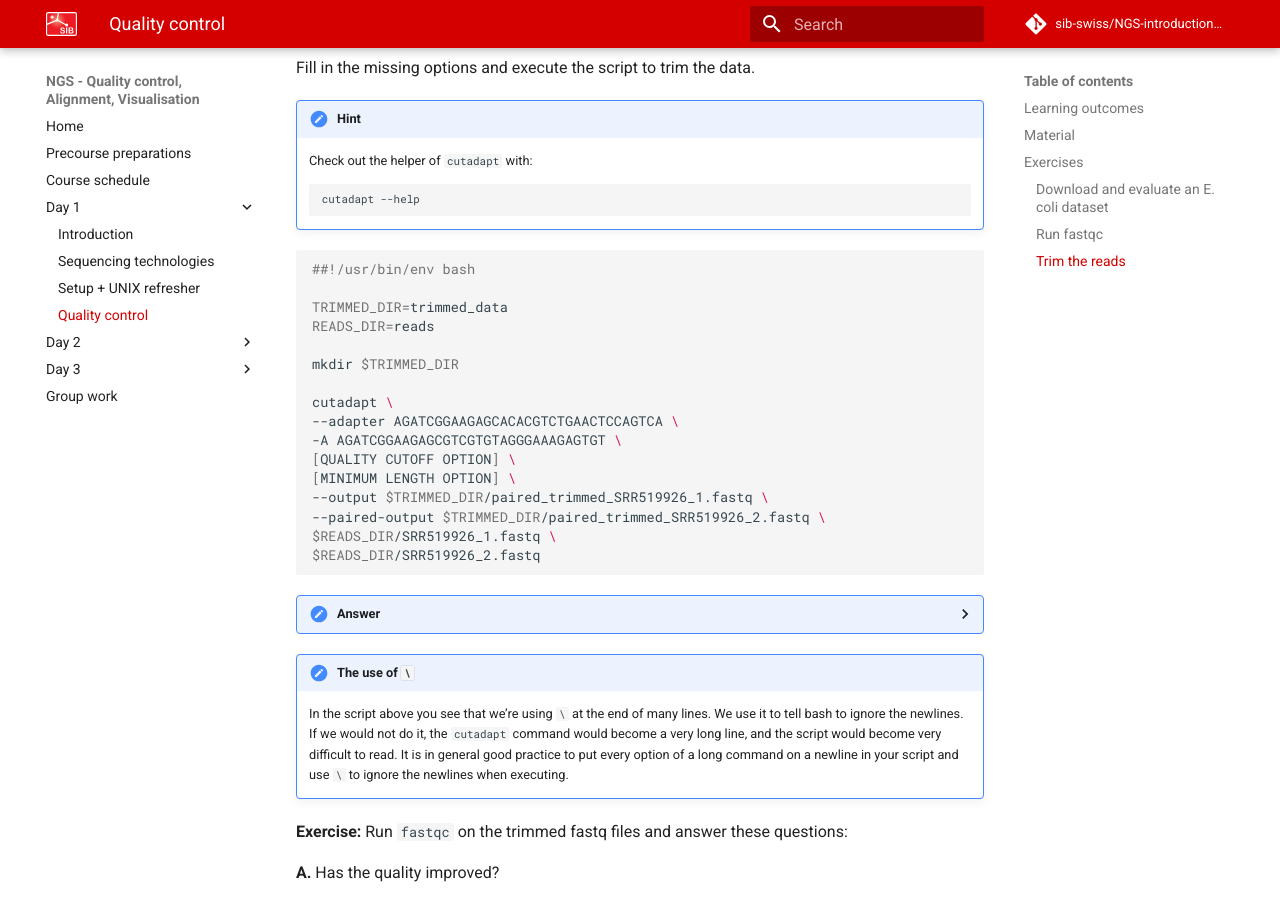
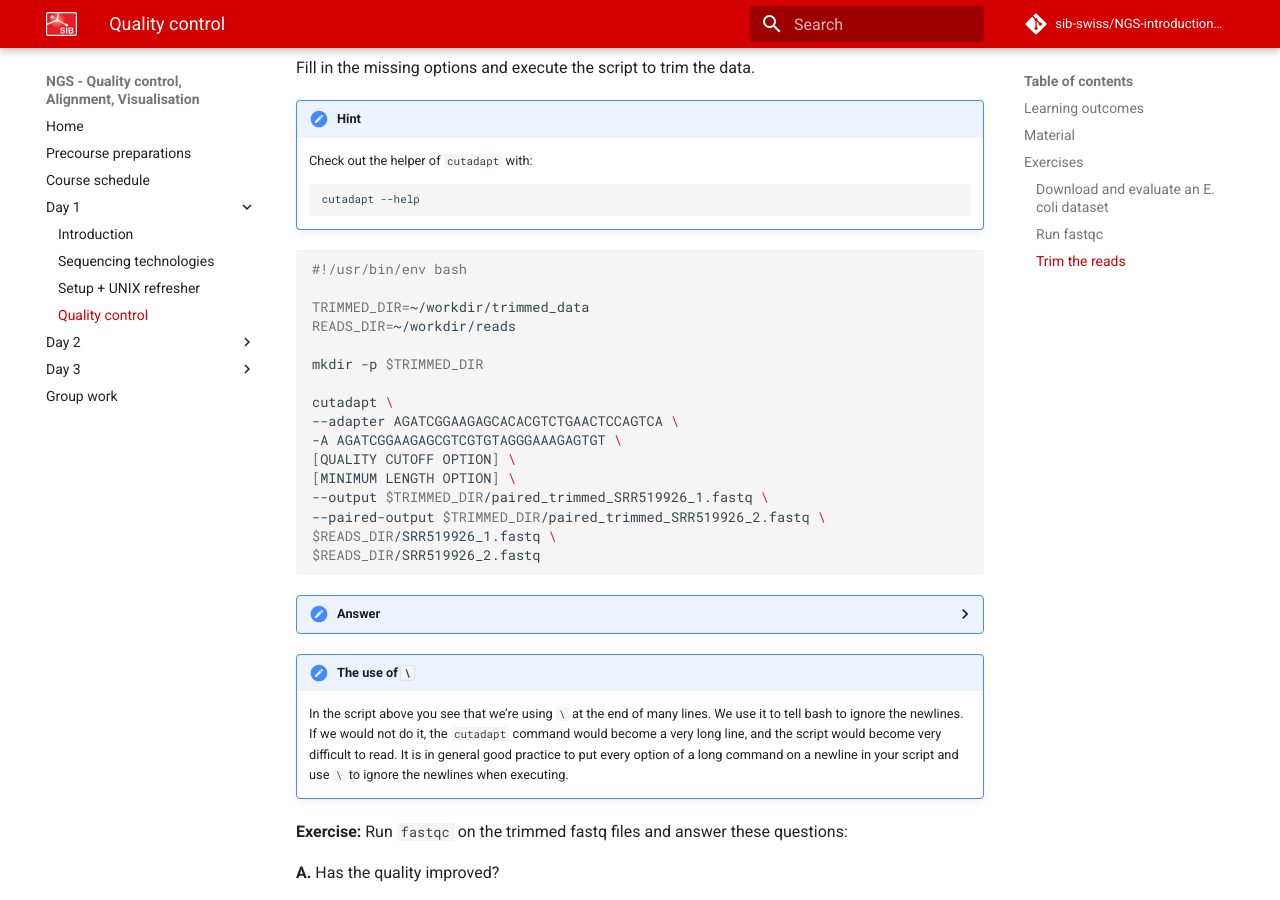
Before and after one commit to sib-swiss/NGS-introduction-training, an MkDocs documentation site: the page built from docs/day1/quality_control.md, in a window 1280 px wide and 900 px high, scrolled down 2618 px. Built offline with MkDocs 1.6.1 and Material for MkDocs 9.7.7, drawn with Linux system fonts in a browser that asks for light colours; comment, search, counter and statistics services are not loaded; the version menu is left out.

Commit message:
solved path issues QC

````diff
--- a/docs/day1/quality_control.md
+++ b/docs/day1/quality_control.md
@@ -125,12 +125,12 @@ Fill in the missing options and execute the script to trim the data.
     ```
 
 ```sh
-##!/usr/bin/env bash
+#!/usr/bin/env bash
 
-TRIMMED_DIR=trimmed_data
-READS_DIR=reads
+TRIMMED_DIR=~/workdir/trimmed_data
+READS_DIR=~/workdir/reads
 
-mkdir $TRIMMED_DIR
+mkdir -p $TRIMMED_DIR
 
 cutadapt \
 --adapter AGATCGGAAGAGCACACGTCTGAACTCCAGTCA \
@@ -147,12 +147,13 @@ $READS_DIR/SRR519926_2.fastq
     Your script should look like this:
 
     ```sh
-    ##!/usr/bin/env bash
 
-    TRIMMED_DIR=trimmed_data
-    READS_DIR=reads
+    #!/usr/bin/env bash
 
-    mkdir $TRIMMED_DIR
+    TRIMMED_DIR=~/workdir/trimmed_data
+    READS_DIR=~/workdir/reads
+
+    mkdir -p $TRIMMED_DIR
 
     cutadapt \
     --adapter AGATCGGAAGAGCACACGTCTGAACTCCAGTCA \
@@ -160,7 +161,7 @@ $READS_DIR/SRR519926_2.fastq
     --quality-cutoff 10,10 \
     --minimum-length 25 \
     --output $TRIMMED_DIR/paired_trimmed_SRR519926_1.fastq \
-    --paired-output  $TRIMMED_DIR/paired_trimmed_SRR519926_2.fastq \
+    --paired-output $TRIMMED_DIR/paired_trimmed_SRR519926_2.fastq \
     $READS_DIR/SRR519926_1.fastq \
     $READS_DIR/SRR519926_2.fastq
     ```
````
